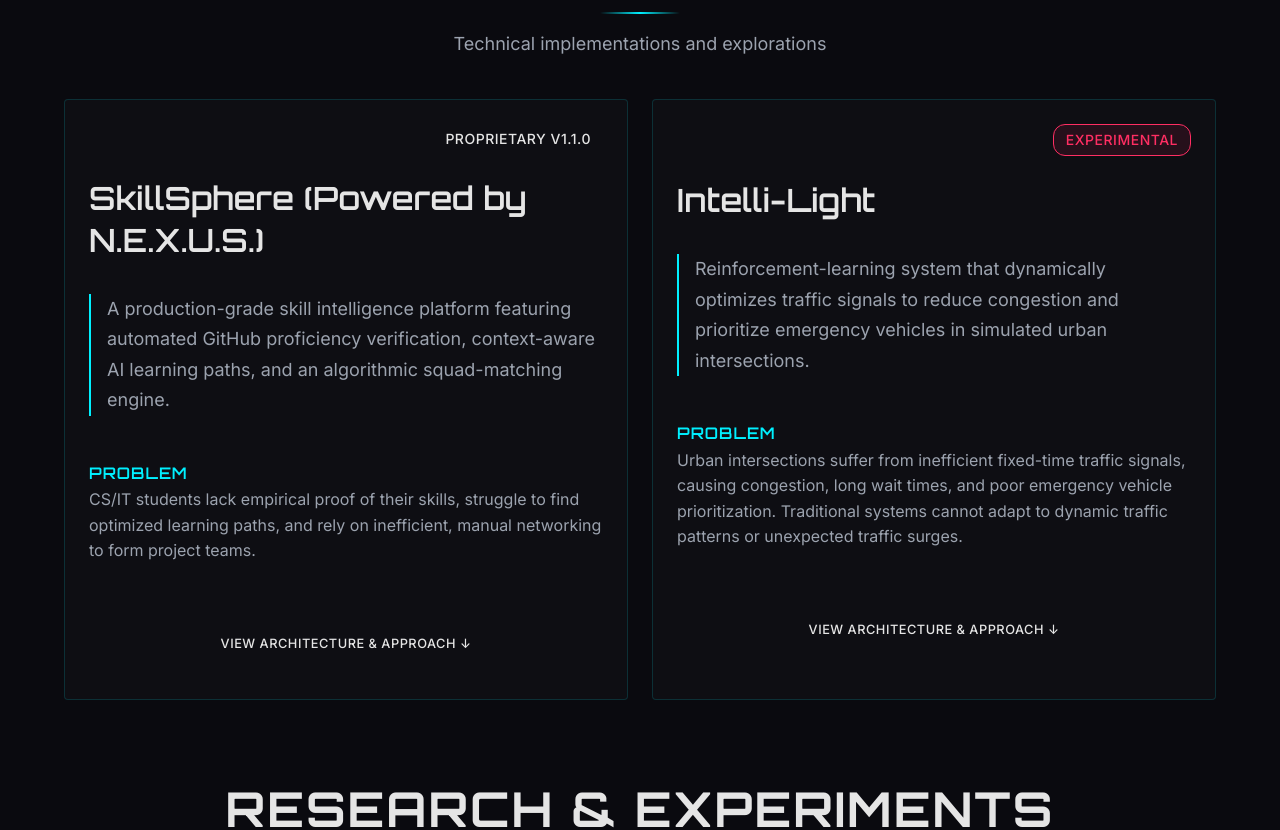
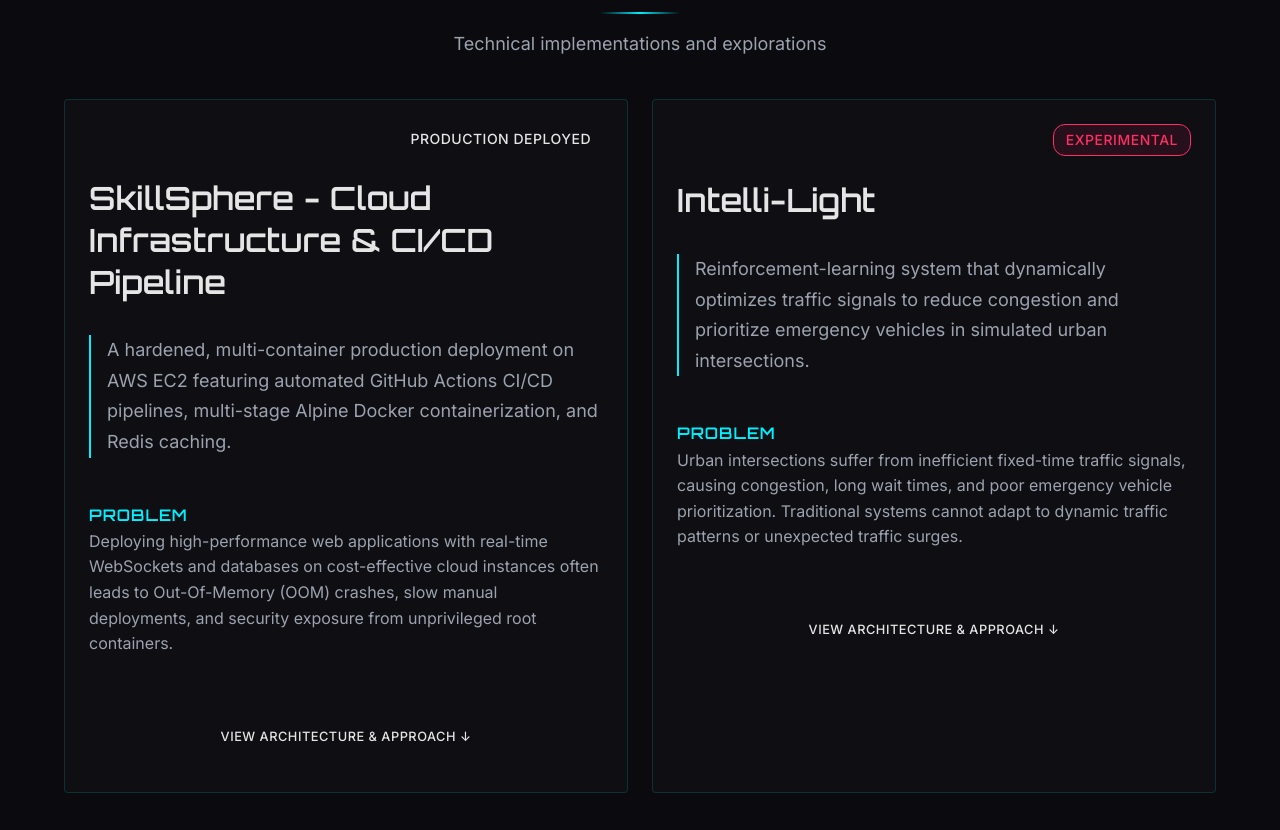
Before and after one commit to KshitizD07/Kshitiz_Dixit-portfolio, a React (Vite) app: page / in a window 1280 px wide. Shown: the part 1660-2490 px from the top of the page. Built offline with nearby package versions, Linux system fonts and the light colour scheme.

Commit message:
update: projects card 1 to emphasize skillsphere cloud infrastructure and cicd

```diff
--- a/src/components/Projects.jsx
+++ b/src/components/Projects.jsx
@@ -17,12 +17,12 @@
   const projects = [
     {
       id: 1,
-      title: "SkillSphere (Powered by N.E.X.U.S.)",
-      description: "A production-grade skill intelligence platform featuring automated GitHub proficiency verification, context-aware AI learning paths, and an algorithmic squad-matching engine.",
-      problem: "CS/IT students lack empirical proof of their skills, struggle to find optimized learning paths, and rely on inefficient, manual networking to form project teams.",
-      approach: "Built on a decoupled, service-oriented Node.js/PostgreSQL backend and a Feature-Sliced React frontend. Engineered the 'N.E.X.U.S' engine—a multi-strategy, background-scheduled matching algorithm. Implemented a Context-Aware LLM integration (Gemini 2.5) that analyzes a user's verified database profile to generate zero-redundancy learning roadmaps. Secured via strict httpOnly JWTs.",
-      technologies: ["React (Feature-Sliced)", "Node.js", "Express", "PostgreSQL", "Prisma ORM", "Socket.io", "Gemini 2.5 AI", "node-cron"],
-      status: "Proprietary v1.1.0",
+      title: "SkillSphere - Cloud Infrastructure & CI/CD Pipeline",
+      description: "A hardened, multi-container production deployment on AWS EC2 featuring automated GitHub Actions CI/CD pipelines, multi-stage Alpine Docker containerization, and Redis caching.",
+      problem: "Deploying high-performance web applications with real-time WebSockets and databases on cost-effective cloud instances often leads to Out-Of-Memory (OOM) crashes, slow manual deployments, and security exposure from unprivileged root containers.",
+      approach: "Architected a 4-container production environment via Docker Compose (Nginx reverse proxy, Node.js API, PostgreSQL 16, Redis 7) using bridge networking and isolated volume persistence. Implemented multi-stage Docker builds with non-root Alpine users, reducing image footprints by >70%. Engineered an automated CI/CD pipeline with GitHub Actions executing linting, unit tests, Docker Buildx compilation, and automated SSH deployment to AWS EC2 with zero-downtime Prisma migrations. Hardened Ubuntu EC2 with 2GB Linux Swap and strict VPC Security Groups.",
+      technologies: ["AWS (EC2, VPC)", "Docker & Compose", "CI/CD (GitHub Actions)", "Docker Hub", "Nginx", "Linux & Bash", "PostgreSQL 16", "Redis 7", "Node.js", "Prisma ORM"],
+      status: "Production Deployed",
       link: "https://github.com/KshitizD07/Skill-Sphere"
     },
     {
```
